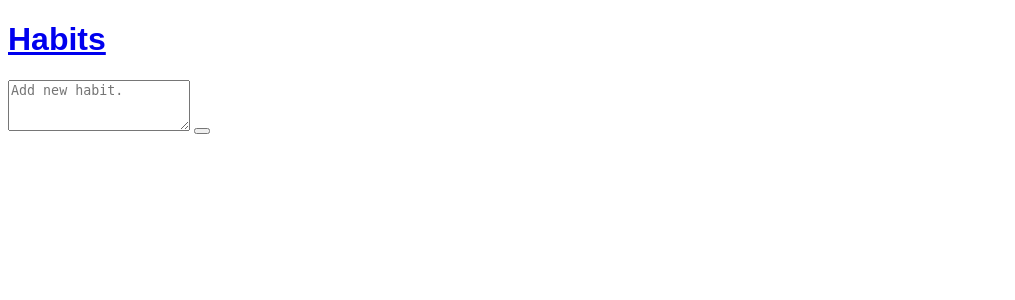
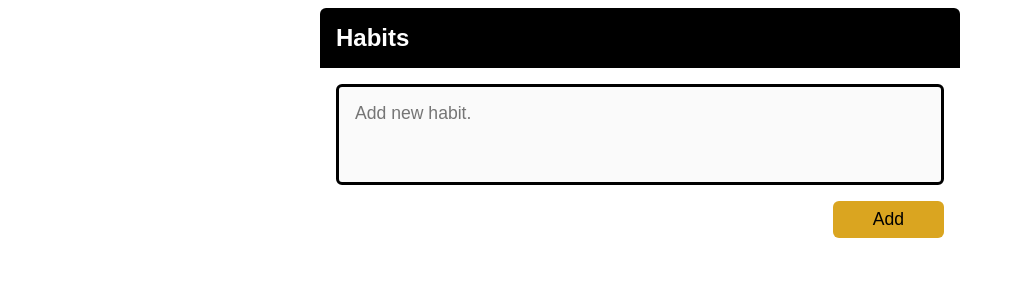
Before and after one commit to BruceJ18/Habit-Tracker, a Flask app: page /add in a window 1280 px wide. Shown: the top 300 px of the page, without its empty margins (0-1015 px from the left). Run offline with Flask 3, Linux system fonts and the light colour scheme.

Commit message:
Style everything except habit renderings.

```diff
--- a/static/css/main.css
+++ b/static/css/main.css
@@ -8,3 +8,63 @@ body {
     box-sizing: border-box;
     font-family: sans-serif;
 }
+
+.header, .main {
+    max-width: 40rem;
+    margin: 0 auto;
+    padding: 1rem;
+}
+
+.header {
+    display: flex;
+    justify-content: space-between;
+    align-items: center;
+
+    border-radius: 6px 6px 0 0;
+    background-color: black;
+    color: #fff;
+}
+
+.header__link {
+    text-decoration: none;
+    color: inherit;
+}
+
+.header__link:hover {
+    color: goldenrod;
+    transition: color 0.1s ease-in-out;
+}
+
+
+.header__title {
+    margin: 0;
+    font-size: 1.5rem;
+
+}
+
+.form {
+    display: flex;
+    flex-direction: column;
+    font-size: 1.1rem;
+}
+
+.form__input {
+    padding: 1rem;
+    font-family: inherit;
+    font-size: inherit;
+    resize: none;
+    border: 3px solid black;
+    border-radius: 6px;
+    background-color: #fafafa;
+    margin-bottom: 1rem;
+}
+
+.form__button {
+    font-size: inherit;
+    background-color: goldenrod;
+    cursor: pointer;
+    border-radius: 6px;
+    border: none;
+    padding: 0.5rem 2.5rem;
+    align-self: flex-end;
+}
--- a/templates/add.html
+++ b/templates/add.html
@@ -3,7 +3,7 @@
 {% block main_content %}
     <form class="form" method="post">
         <textarea class="form__input" name="habit" id="habit" rows="3" placeholder="Add new habit."></textarea>
-        <button type="submit" class="form__button"></button>
+        <button type="submit" class="form__button">Add</button>
 
     </form>
 {% endblock %}
```
